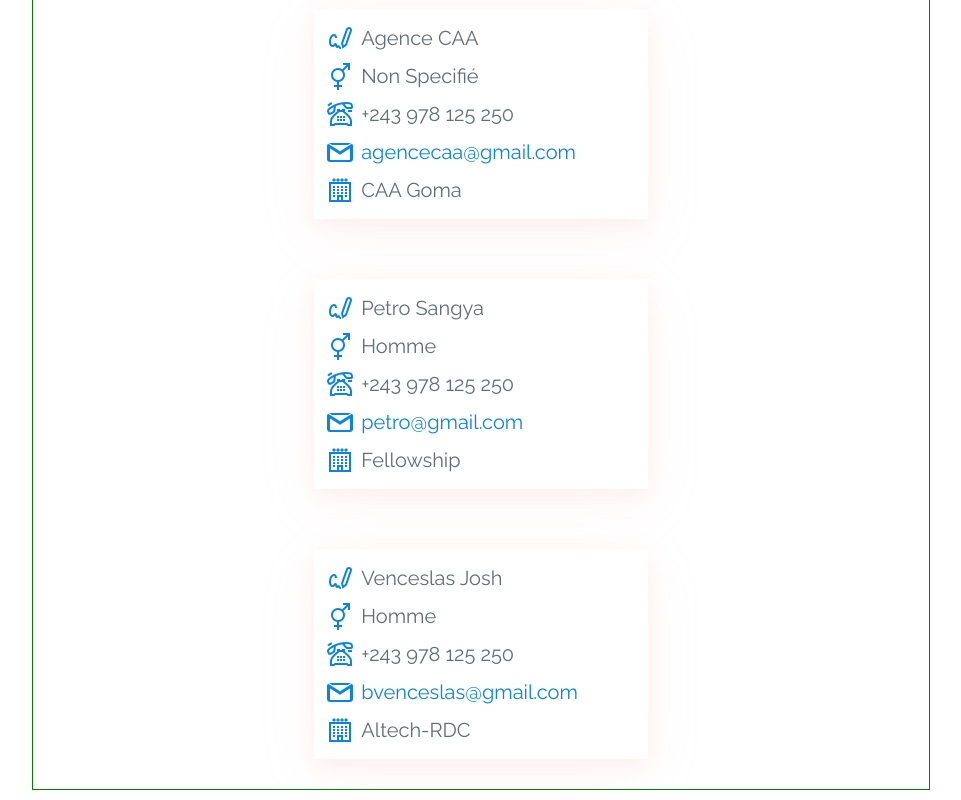
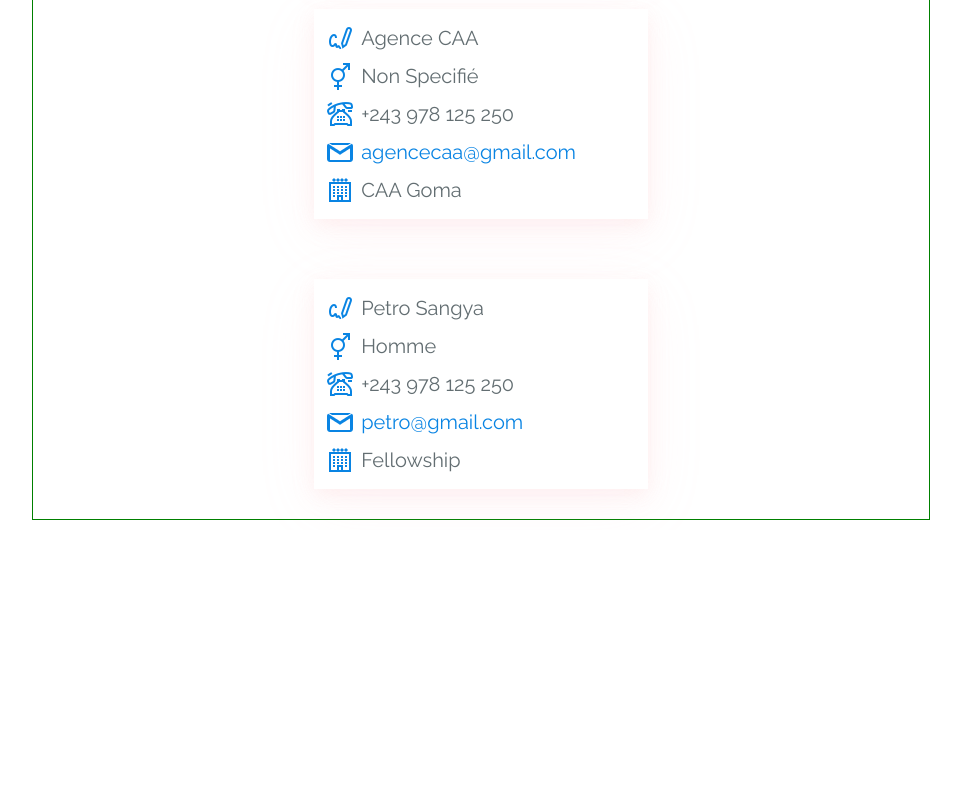
Before and after one commit to bvenceslas/contaz, a React (Create React App) app: page / in a window 1280 px wide. Shown: the part 804-1604 px from the top of the page, without its empty margins (159-1120 px from the left). After the commit the page ends 1334 px from the top, so only its background shows below. Built offline with nearby package versions, Linux system fonts and the light colour scheme; data requests are answered from the project's data file.

Commit message:
delete a contact

```diff
--- a/src/components/ContactDetails/ContactDetails.jsx
+++ b/src/components/ContactDetails/ContactDetails.jsx
@@ -42,12 +42,34 @@ const ContactDetails = () => {
             })
     }, [contactsURL]);
 
+    const handleDelete = () => {
+            fetch(contactsURL, {
+                method: 'DELETE',
+            })
+            .then(response => {
+                if(!response.ok){
+                    setContact(null);
+                    throw new Error('Cannot fetch contact from this url');
+                }else{
+                    return response.json()
+                }
+            })
+            .then(() => {
+                navigate('/');
+            })
+            .catch(err => {
+                setLoading(false);
+                setError(err.message);
+            });
+    }
+
 
     return (
         <div className="contact-details">
             <div className="contact-info-header">
                 <img src={contactInfo} alt="contact list" />
-                <h2>Contact X</h2>
+                { contact &&<h2>{`${contact.firstname} ${contact.lastname}`}</h2>}
+                { !contact &&<h2>Contact Details</h2>}
             </div>
 
             { // if the data are loading
@@ -101,7 +123,7 @@ const ContactDetails = () => {
 
 
                         <div className="delete-btn">
-                            <button>
+                            <button onClick={handleDelete}>
                                 <img src={drop} alt="delete contact" />
                                 Delete Contact
                             </button>
--- a/src/data/db.json
+++ b/src/data/db.json
@@ -1,8 +1,7 @@
 {
-    "contacts":
-    [
+  "contacts": [
     {
-            "id":1,
+      "id": 1,
       "firstname": "Venceslas",
       "lastname": "Josh",
       "gender": "Homme",
@@ -11,7 +10,7 @@
       "factory": "Altech-RDC"
     },
     {
-            "id":2,
+      "id": 2,
       "firstname": "Gabriella",
       "lastname": "Odile",
       "gender": "Femme",
@@ -20,7 +19,7 @@
       "factory": "Skilly Hub"
     },
     {
-            "id":3,
+      "id": 3,
       "firstname": "Agence",
       "lastname": "CAA",
       "gender": "Non Specifié",
@@ -29,22 +28,13 @@
       "factory": "CAA Goma"
     },
     {
-            "id":4,
+      "id": 4,
       "firstname": "Petro",
       "lastname": "Sangya",
       "gender": "Homme",
       "phone": "+243 978 125 250",
       "email": "petro@gmail.com",
       "factory": "Fellowship"
-        },
-        {
-            "id":5,
-            "firstname": "Venceslas",
-            "lastname": "Josh",
-            "gender": "Homme",
-            "phone": "+243 978 125 250",
-            "email": "bvenceslas@gmail.com",
-            "factory": "Altech-RDC"
     }
   ]
 }
```
Lines whose indentation alone changed are shown as unchanged.
